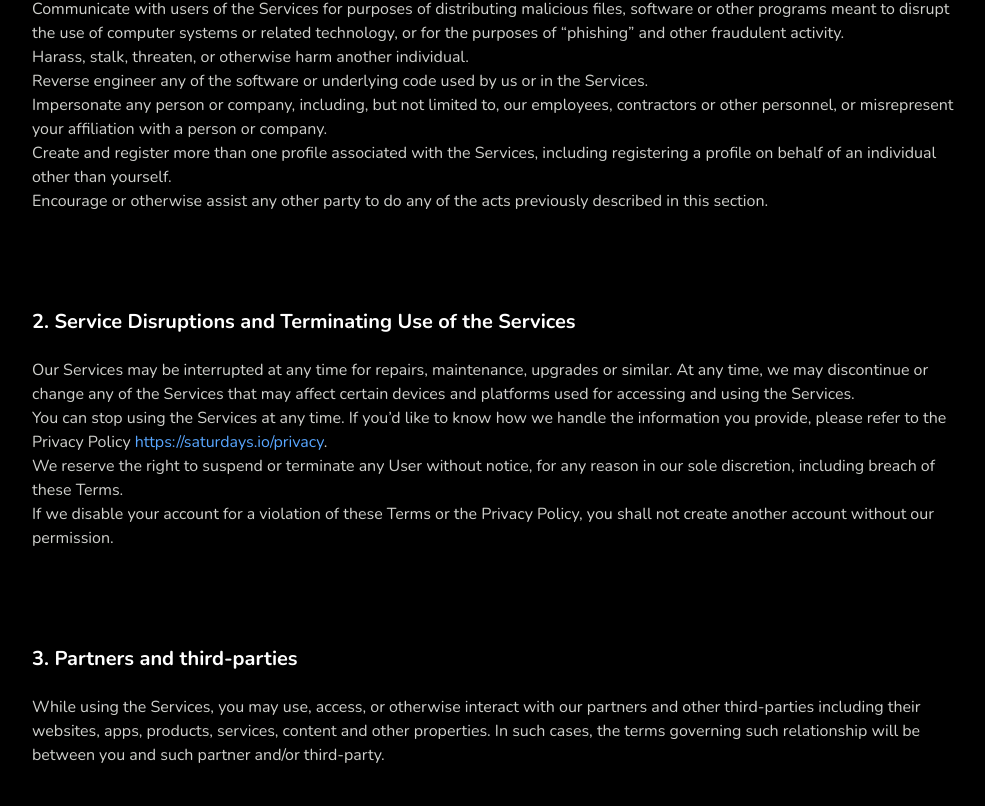
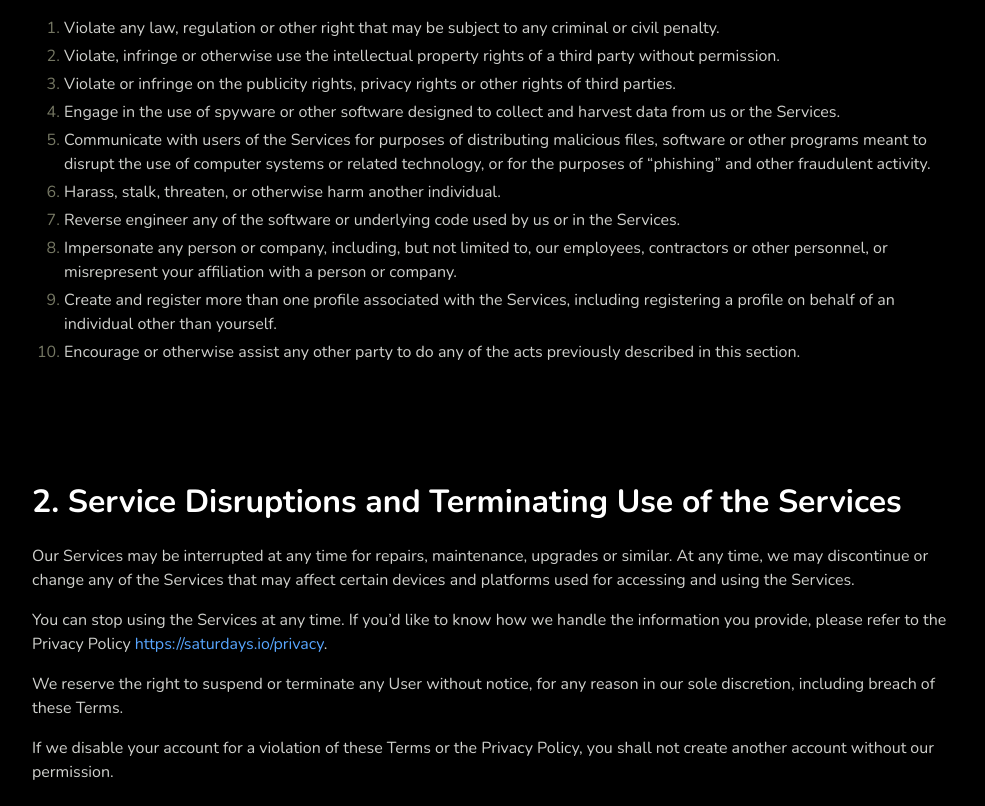
Before and after one commit to pchae/nuxt3-app, a Nuxt app: page /tos in a window 1280 px wide. Shown: the part 934-1740 px from the top of the page, without its empty margins (144-1129 px from the left). Built offline with nearby package versions, Linux system fonts and the light colour scheme.

Commit message:
update ordered list and cleanup unused classes

```diff
--- a/pages/tos.vue
+++ b/pages/tos.vue
@@ -11,7 +11,7 @@
                 <h1 class="title has-text-white">Terms of Service</h1>
                 <p class="subtitle has-text-grey-light">Last updated: Jan 25, 2022</p>
             </div>
-            <div id="definition" class="">
+            <div id="definition" class="content is-normal">
             <p class="subtext has-text-grey-light pb-2">
               Saturdays.io, Inc. (“our,” “we,” or “us”) offers you access to mobile applications, websites, and real-time API services. These Terms of Service (“Terms”) apply to you as a user (“you” or “User”) and create a legal, binding contract between you and us regarding your access to or use of our applications, websites, content, features, products or other services (collectively, “Services”).
             </p>
@@ -23,7 +23,7 @@
             </p>
           </div>
 
-          <div id="use-of-services" class="py-6">
+          <div id="use-of-services" class="content is-normal py-6">
             <h1 class="subtitle has-text-weight-bold has-text-white">
               1. Use of Services
             </h1>
@@ -36,61 +36,61 @@
             <p class="subtext has-text-grey-light pb-2">
               Your use of the Services requires that you follow certain standards of conduct. We reserve the right in our sole discretion to disallow or remove any user from accessing or using the Services in the event we deem such standards of conduct are not being followed. By accessing or using the Services, you agree to not engage in the following via your access or use of the Services:
             </p>
-            <ul class="roman">
-              <li class="pb1">
+            <ol type="1">
+              <li>
                 <p class="subtext has-text-grey-light">
                   Violate any law, regulation or other right that may be subject to any criminal or civil penalty.
                 </p>
               </li>
-              <li class="pb1">
+              <li>
                 <p class="subtext has-text-grey-light">
                   Violate, infringe or otherwise use the intellectual property rights of a third party without permission.
                 </p>
               </li>
-              <li class="pb1">
+              <li>
                 <p class="subtext has-text-grey-light">
                   Violate or infringe on the publicity rights, privacy rights or other rights of third parties.
                 </p>
               </li>
-              <li class="pb1">
+              <li>
                 <p class="subtext has-text-grey-light">
                   Engage in the use of spyware or other software designed to collect and harvest data from us or the Services.
                 </p>
               </li>
-              <li class="pb1">
+              <li>
                 <p class="subtext has-text-grey-light">
                   Communicate with users of the Services for purposes of distributing malicious files, software or other programs meant to disrupt the use of computer systems or related technology, or for the purposes of “phishing” and other fraudulent activity.
                 </p>
               </li>
-              <li class="pb1">
+              <li>
                 <p class="subtext has-text-grey-light">
                   Harass, stalk, threaten, or otherwise harm another individual.
                 </p>
               </li>
-              <li class="pb1">
+              <li>
                 <p class="subtext has-text-grey-light">
                   Reverse engineer any of the software or underlying code used by us or in the Services.
                 </p>
               </li>
-              <li class="pb1">
+              <li>
                 <p class="subtext has-text-grey-light">
                   Impersonate any person or company, including, but not limited to, our employees, contractors or other personnel, or misrepresent your affiliation with a person or company.
                 </p>
               </li>
-              <li class="pb1">
+              <li>
                 <p class="subtext has-text-grey-light">
                   Create and register more than one profile associated with the Services, including registering a profile on behalf of an individual other than yourself.
                 </p>
               </li>
-              <li class="pb1">
+              <li>
                 <p class="subtext has-text-grey-light">
                   Encourage or otherwise assist any other party to do any of the acts previously described in this section.
                 </p>
               </li>
-            </ul>
+            </ol>
           </div>
 
-          <div id="service-disruption-terminate" class="py-6">
+          <div id="service-disruption-terminate" class="content is-normal py-6">
             <h1 class="subtitle has-text-weight-bold has-text-white">
               2. Service Disruptions and Terminating Use of the Services
             </h1>
@@ -108,7 +108,7 @@
             </p>
           </div>
 
-          <div id="partners-third-party" class="py-6">
+          <div id="partners-third-party" class="content is-normal py-6">
             <h1 class="subtitle has-text-weight-bold has-text-white">
               3. Partners and third-parties
             </h1>
@@ -117,7 +117,7 @@
             </p>
           </div>
 
-          <div id="ownership" class="py-6">
+          <div id="ownership" class="content is-normal py-6">
             <h1 class="subtitle has-text-weight-bold has-text-white">
               4. Ownership and Rights
             </h1>
@@ -138,7 +138,7 @@
             </p>
           </div>
 
-          <div id="misc" class="py-6">
+          <div id="misc" class="content is-normal py-6">
             <h1 class="subtitle has-text-weight-bold has-text-white">
               5. Miscellaneous
             </h1>
```
